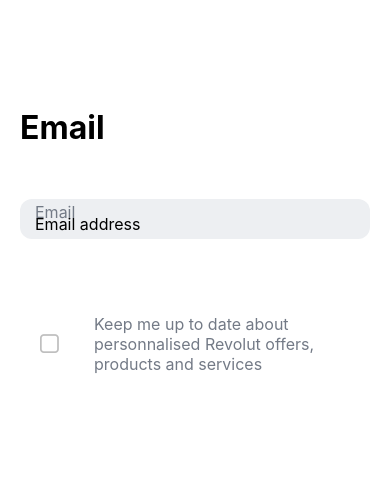
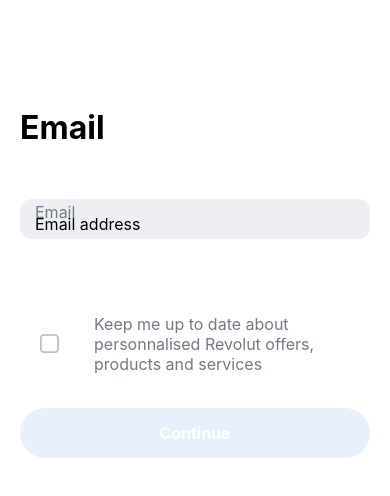
Before and after one commit to Matsuel/revolut-app, a React Native app: screen /Email in a window 390 px wide. Shown: the top 496 px of the page. Built offline with nearby package versions, Linux system fonts and the light colour scheme.

Commit message:
handle correct email and add btn

```diff
--- a/src/Screens/Email/Email.style.tsx
+++ b/src/Screens/Email/Email.style.tsx
@@ -61,4 +61,7 @@
         color: "#737a86",
         fontSize: 16,
     },
+    buttons: {
+        marginTop: "8%",
+    },
 });
--- a/src/Screens/Email/Email.tsx
+++ b/src/Screens/Email/Email.tsx
@@ -2,10 +2,12 @@
 import { View, Text, TextInput } from 'react-native'
 import { styles } from './Email.style'
 import { CheckBox } from '@rneui/themed';
+import ButtonCustom from '../../Components/ButtonCustom/ButtonCustom';
 
 const Email = ({ navigation }: any) => {
 
     const [checked, setChecked] = useState<boolean>(false);
+    const [email, setEmail] = useState<string>("");
 
     return (
         <View style={styles.container}>
@@ -20,6 +22,8 @@
                     <TextInput
                         style={styles.input}
                         placeholder="Email address"
+                        value={email}
+                        onChangeText={(text) => setEmail(text)}
                     />
                 </View>
             </View>
@@ -34,6 +38,15 @@
                 </Text>
             </View>
 
+            <View style={styles.buttons}>
+                <ButtonCustom
+                    title="Continue"
+                    nextScreen='BirthDate'
+                    disabled={email.length === 0 || email.indexOf('@') === -1 || email.indexOf('.') === -1}
+                    navigation={navigation}
+                />
+            </View>
+
         </View>
     )
 }
```
